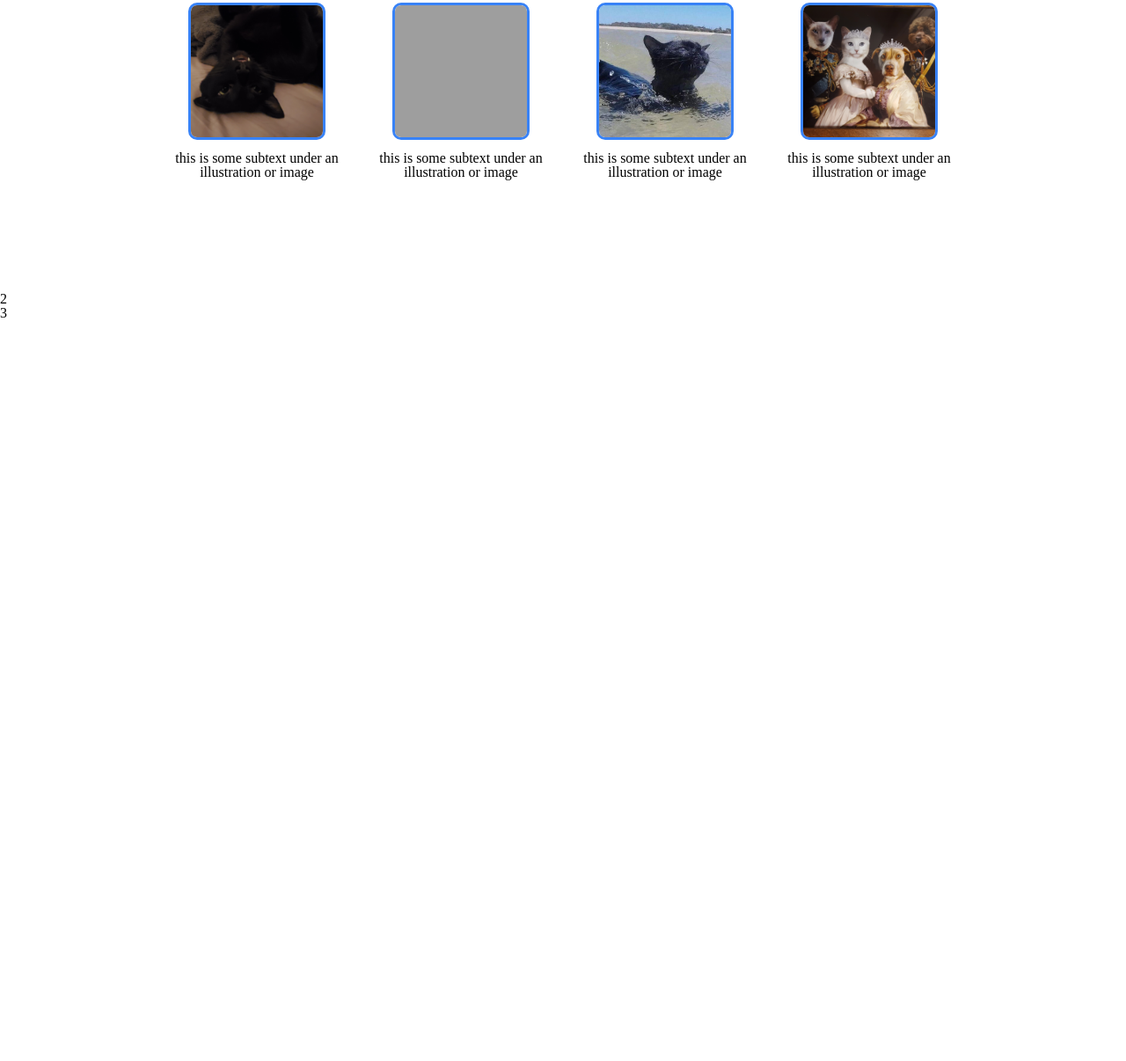
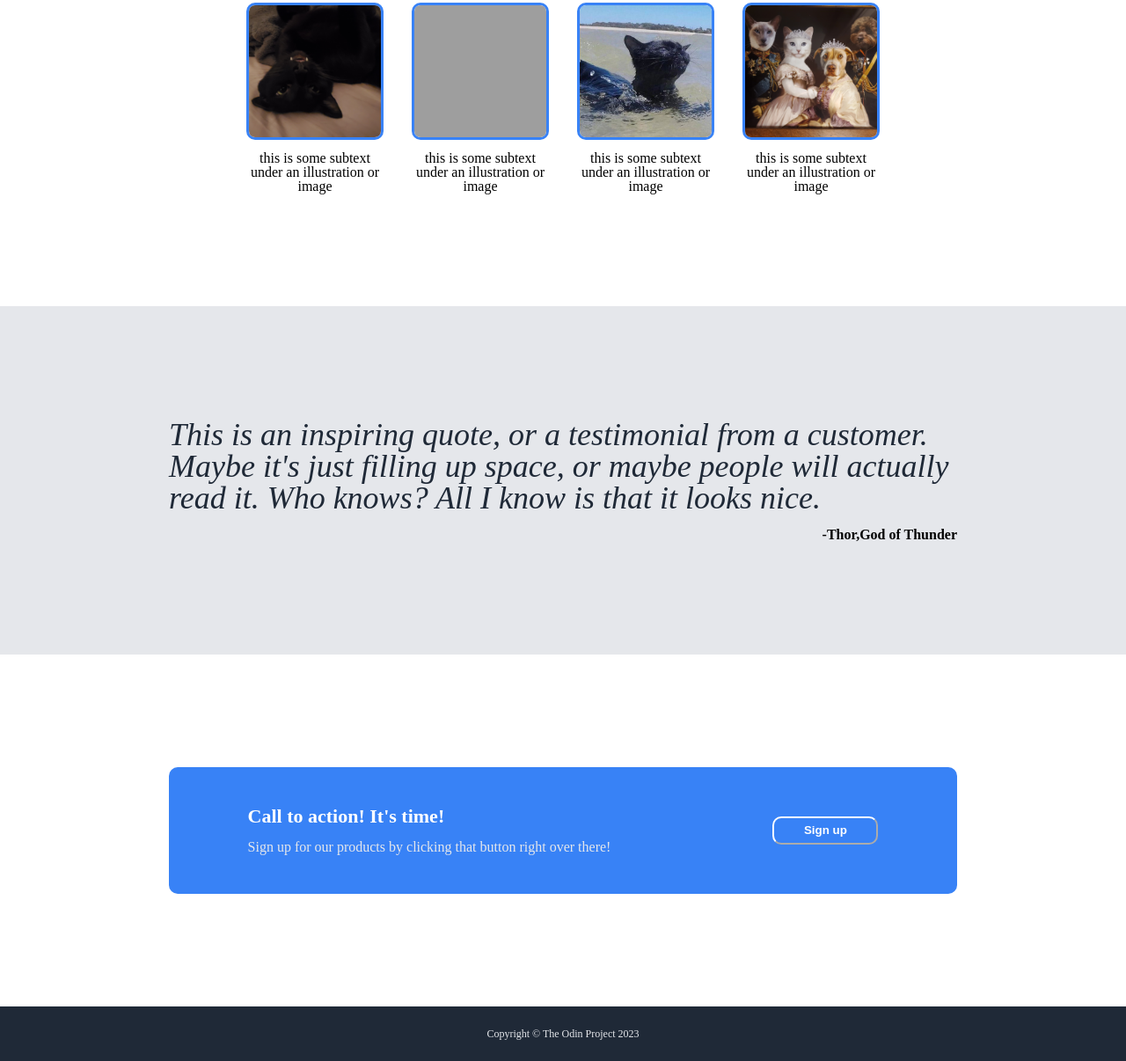
Before and after one commit to TedTran2019/odin-landing-page, a plain HTML site: page index.html in a window 1280 px wide. Shown: the part 623-1829 px from the top of the page at 88% size. Before the commit the page ends 987 px from the top, so only its background shows below. Drawn offline with Linux system fonts and the light colour scheme; grey boxes are pictures that could not be loaded.

Commit message:
Completed call to action and footer sections

```diff
--- a/index.html
+++ b/index.html
@@ -52,8 +52,26 @@
       </div>
     </div>
   </section>
-  <section id="testimonial">2</section>
-  <section id="call-to-action">3</section>
-  <footer></footer>
+  <section id="testimonial">
+    <em>
+      This is an inspiring quote, or a testimonial from a customer. Maybe it's just filling
+      up space, or maybe people will actually read it. Who knows? All I know is that it
+      looks nice.
+    </em>
+    </br>
+    <strong>-Thor,God of Thunder</strong>
+  </section>
+  <section id="call-to-action">
+    <div class="action-box">
+      <div class="action-text">
+        <h4>Call to action! It's time!</h4>
+        <p>Sign up for our products by clicking that button right over there!</p>
+      </div>
+      <button>Sign up</button>
+    </div>
+  </section>
+  <footer>
+    <p>Copyright &copy; The Odin Project 2023</p>
+  </footer>
 </body>
 </html>
--- a/style.css
+++ b/style.css
@@ -53,7 +53,7 @@ a {
   color: #E5E7EB;
 }
 
-.intro-left > button {
+button {
   background-color: #3882F6;
   color: white;
   border-radius: 10px;
@@ -85,6 +85,8 @@ a {
 
 .info-pics {
   display: flex;
+  justify-content: center;
+  flex-wrap: wrap;
   gap: 32px;
 }
 
@@ -102,3 +104,72 @@ a {
 .info-pics > div {
   text-align: center;
 }
+
+.info-pics > div > p {
+  width: 156px;
+}
+
+#testimonial {
+ background-color: #E5E7EB;
+ padding: 10% 15% 10% 15%;
+ display: flex;
+ flex-direction: column;
+}
+
+#testimonial > em {
+  font-size: 36px;
+  color: #1F2937;
+  font-weight: 200;
+  font-style: italic;
+}
+
+#testimonial > strong {
+  align-self: flex-end;
+  font-weight: bold;
+}
+
+#call-to-action {
+  margin: 10% 15%;
+}
+
+.action-box {
+  background-color: #3882F6;
+  display: flex;
+  justify-content: space-between;
+  padding: 5% 10%;
+  gap: 10%;
+  border-radius: 10px;
+  color: white;
+}
+
+.action-box > button {
+  border-color: white;
+  align-self: center;
+}
+
+.action-text {
+  display: flex;
+  flex-direction: column;
+  gap: 16px;
+  justify-content: center;
+}
+
+.action-text > h4 {
+  font-weight: bold;
+  font-size: 22px;
+}
+
+.action-text > p {
+  color: #E5E7EB;
+}
+
+footer {
+  background-color: #1F2937;
+}
+
+footer > p {
+  color: #E5E7EB;
+  text-align: center;
+  padding: 25px;
+  font-size: 12px;
+}
```
